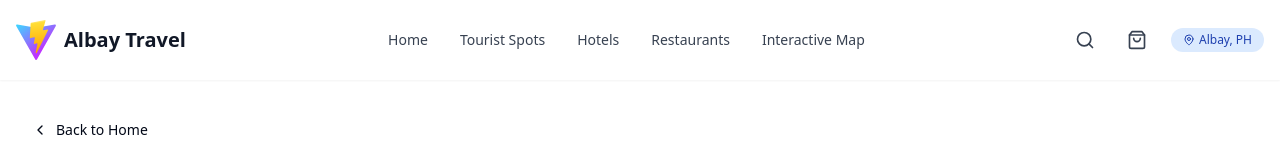
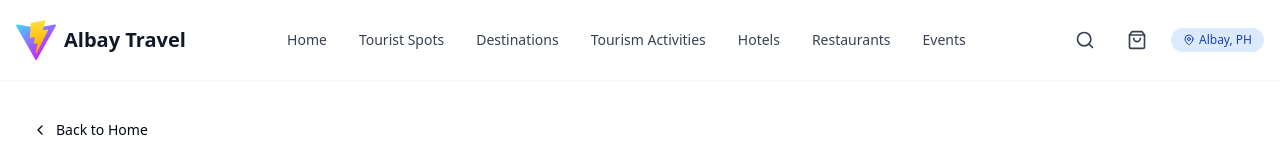
Before and after one commit to git-nard/project.thesis-main, a React (Vite) app in the folder project.thesis-main/: page /tourism-activities in a window 1280 px wide. Shown: the top 160 px of the page. Built offline with nearby package versions, Linux system fonts and the light colour scheme.

Commit message:
changes/added

```diff
--- a/project.thesis-main/src/components/layout/Navbar.tsx
+++ b/project.thesis-main/src/components/layout/Navbar.tsx
@@ -30,9 +30,12 @@ const Navbar = ({
   const navLinks = [
     { name: "Home", path: "/" },
     { name: "Tourist Spots", path: "/tourist-spots" },
+    { name: "Destinations", path: "/destinations" },
+    { name: "Tourism Activities", path: "/tourism-activities" },
     { name: "Hotels", path: "/hotels" },
     { name: "Restaurants", path: "/restaurants" },
-    { name: "Interactive Map", path: "/map" },
+    { name: "Events", path: "/events" },
+
   ];
 
   return (
```
